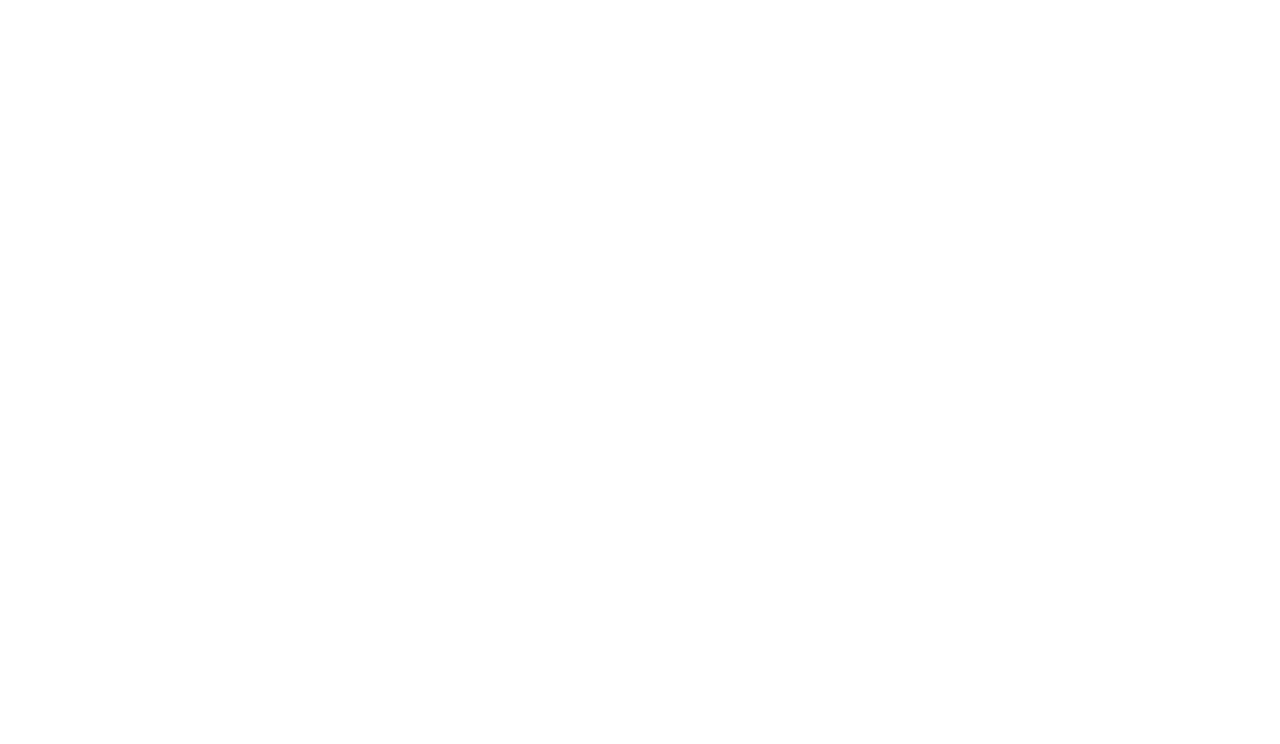
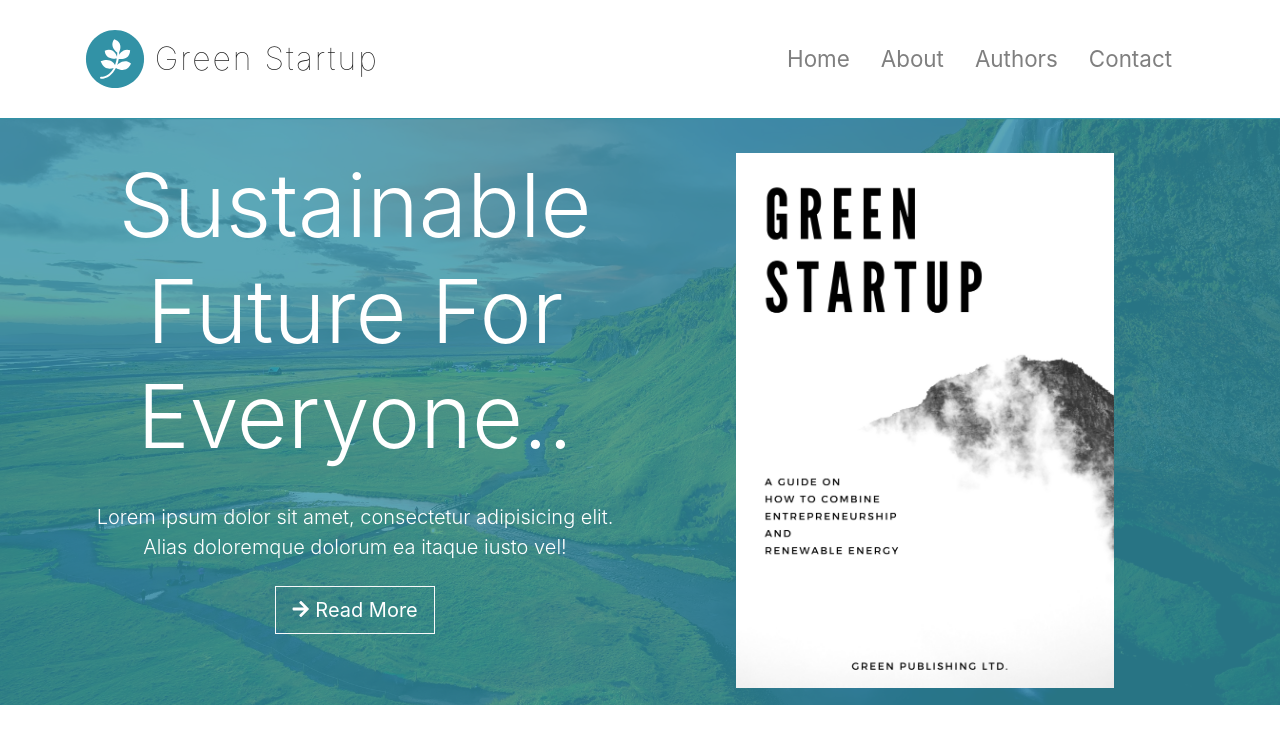
Before and after one commit to FedericoDaverio/product-showcase-template, a website: page index.html in a window 1280 px wide. Drawn offline with nearby package versions, Linux system fonts and the light colour scheme.

Commit message:
add menu + hero

```diff
--- a/index.html
+++ b/index.html
@@ -5,7 +5,7 @@
   <meta name="viewport"
         content="width=device-width, initial-scale=1.0, shrink-to-fit=no">
   <meta http-equiv="X-UA-Compatible" content="ie=edge">
-  <title>Product Showcase</title>
+  <title>Green Startup</title>
   <link rel="stylesheet"
         href="https://maxcdn.bootstrapcdn.com/bootstrap/4.0.0/css/bootstrap.min.css"
         integrity="sha384-Gn5384xqQ1aoWXA+058RXPxPg6fy4IWvTNh0E263XmFcJlSAwiGgFAW/dAiS6JXm"
@@ -13,6 +13,61 @@
   <link rel="stylesheet" href="css/index.css">
 </head>
 <body id="home">
+
+<nav class="navbar navbar-expand-md navbar-light fixed-top py-4">
+  <div class="container">
+    <a href="index.html" class="navbar-brand">
+      <div class="fa-3x fa-layers align-middle">
+        <span class="fas fa-circle"></span>
+        <span class="fa-inverse fab fa-pagelines" data-fa-transform="shrink-5"></span>
+      </div>
+      <h3 class="d-inline align-middle h2 pl-1">Green Startup</h3>
+    </a>
+    <button class="navbar-toggler" data-toggle="collapse" data-target="#navbarNav">
+      <span class="navbar-toggler-icon"></span>
+    </button>
+    <div class="collapse navbar-collapse" id="navbarNav">
+      <ul class="navbar-nav ml-auto">
+        <li class="nav-item ml-auto">
+          <a href="#home" class="nav-link">Home</a>
+        </li>
+        <li class="nav-item ml-auto">
+          <a href="#about" class="nav-link">About</a>
+        </li>
+        <li class="nav-item ml-auto">
+          <a href="#authors" class="nav-link">Authors</a>
+        </li>
+        <li class="nav-item ml-auto">
+          <a href="#contact" class="nav-link">Contact</a>
+        </li>
+      </ul>
+    </div>
+  </div>
+</nav>
+
+<section id="showcase" class="py-5">
+  <div class="primary-overlay text-white">
+    <div class="container">
+      <div class="row">
+        <div class="col-lg-6 text-center">
+          <h1 class="display-2 mt-4 pt-4 pb-2">
+            Sustainable Future For Everyone..
+          </h1>
+          <p class="lead mt-4">Lorem ipsum dolor sit amet, consectetur adipisicing elit. Alias doloremque
+            dolorum ea itaque iusto vel!</p>
+          <a href="#" class="btn btn-outline-light btn-lg text-white mt-2">
+            <span class="fas fa-arrow-right" data-fa-transform="shrink-1"></span>
+            Read More
+          </a>
+        </div>
+        <div class="col-lg-6">
+          <img src="img/book.png" alt="Book cover for Green Startup"
+               class="img-fluid mx-auto mt-5 d-none d-lg-block">
+        </div>
+      </div>
+    </div>
+  </div>
+</section>
 
 <script src="https://use.fontawesome.com/releases/v5.0.4/js/all.js"></script>
 <script src="https://code.jquery.com/jquery-3.2.1.slim.min.js"
@@ -24,5 +79,6 @@
 <script src="https://maxcdn.bootstrapcdn.com/bootstrap/4.0.0/js/bootstrap.min.js"
         integrity="sha384-JZR6Spejh4U02d8jOt6vLEHfe/JQGiRRSQQxSfFWpi1MquVdAyjUar5+76PVCmYl"
         crossorigin="anonymous"></script>
+<script src="vendor/smooth-scroll/navbar-fixed.js"></script>
 </body>
 </html>
--- a/src/css/index.scss
+++ b/src/css/index.scss
@@ -0,0 +1,74 @@
+$primary: #3292a6;
+$overlay: rgba(50, 146, 166, 0.8);
+
+body {
+  margin-top: 105px;
+  -webkit-font-smoothing: antialiased;
+}
+
+.btn {
+  border-radius: unset !important;
+}
+
+.navbar {
+  box-shadow: 0 1px 1px $primary;
+  background: #fff;
+
+  .navbar-brand {
+    .fa-circle {
+      color: $primary;
+    }
+
+    h3 {
+      display: none !important;
+    }
+
+    &:hover .fa-circle {
+      color: darken($primary, 5%);
+    }
+
+    @media screen and (min-width: 386px) {
+      h3 {
+        display: inline !important;
+        font-weight: 100;
+        letter-spacing: 2px;
+      }
+    }
+  }
+
+  .nav-item {
+    font-size: 1.4rem;
+    padding-right: 15px;
+  }
+
+  .nav-link {
+    font-weight: 400;
+  }
+}
+
+#showcase {
+  position: relative;
+  background-size: cover;
+  background-image: url("../img/hero.jpeg");
+  background-position: center;
+  min-height: 600px;
+
+  .primary-overlay {
+    position: absolute;
+    background: $overlay;
+    top: 0;
+    left: 0;
+    width: 100%;
+    height: 100%;
+  }
+
+  .btn-outline-light {
+    &:hover {
+      color: rgba(0, 0, 0, 0.9) !important;
+    }
+  }
+
+  img {
+    max-width: 70% !important;
+  }
+}
--- /dev/null
+++ b/vendor/smooth-scroll/navbar-fixed.js
@@ -0,0 +1,96 @@
+/*
+* Fixed Navbar Scrolling
+* Github: https://github.com/ts-de/bootstrap4-fixed-navbar
+*/
+
+// init nav object from dom
+var nav = $('nav');
+// get heigth of the nav
+var navHeight = nav.outerHeight();
+
+// click-trigger
+$('a[href*="#"]:not([href="#"])').click(function(event) {
+  scrollToSection(this);
+  event.preventDefault();
+});
+
+// scroll-trigger
+$(document).scroll(function() {
+  activateCurrentSection();
+});
+
+// get target position and scrolls to it
+function scrollToSection(self) {
+  // get the target href
+  var href = $(self).attr('href');
+
+  // get the target position
+  var targetPos = $(href).offset().top - navHeight + 5;
+
+  // scroll to target
+  $('html, body').animate({
+    scrollTop: targetPos
+  }, 400);
+}
+
+/*
+* Updates active section on scroll
+*/
+// scroll-trigger
+$(document).scroll(function() {
+  activateCurrentSection();
+});
+
+/*
+* Updates active section on scroll
+*/
+function activateCurrentSection() {
+  var id; // init the id of the element that will be activated
+
+  // get all sections
+  var sections = $('.section');
+
+  // store current position on the page when scroll is triggered
+  var pos = $(document).scrollTop();
+
+  /*
+  * Exception: if last section is <100% of the screen height
+  * make it active when 50% of it is visible.
+  * Otherwise the last section would never activate.
+  */
+  var lastSection = sections[sections.length-1];  // get last section
+  var lastSectionTooSmall = $(lastSection).height() < $(window).height();
+
+  if (lastSectionTooSmall) {
+    var lastSectionTopPos = $(lastSection).offset().top;
+    // lastSectionTriggerPos is true if 50% of the last section is visible
+    var lastSectionTriggerPos = $(window).height() + $(document).scrollTop() - ($(lastSection).height()/2);
+    var lastSectionInView = lastSectionTriggerPos > lastSectionTopPos;
+  }
+
+  if (lastSectionTooSmall && lastSectionInView) {
+    id = $(lastSection).attr('id');
+  } else {  // else last section is >= 100% of the view check all sections to find the top one
+    sections.each(function() {
+      var top = $(this).offset().top - navHeight; // get the top & bottom position of the section
+      var bottom = top + $(this).outerHeight();
+
+      /*
+      * if the current position is higher (deeper on the page) than the top of the section
+      * and it is smaller (heiger on the page) than the bottom of the section
+      * it is the active section.
+      */
+      if (pos >= top && pos <= bottom) {
+        id = $(this).attr('id');       // store the id of this section
+      }
+    });
+  }
+
+  /*
+   if an id was set before, activate the section in the nav
+   */
+  if (id) {
+    nav.find('a').removeClass('active');
+    nav.find('a[href="#' + id + '"]').addClass('active');
+  }
+}
```
Also changed, not shown: css/index.css, img/book.png (added), img/hero.jpeg (added), 1 other file.
